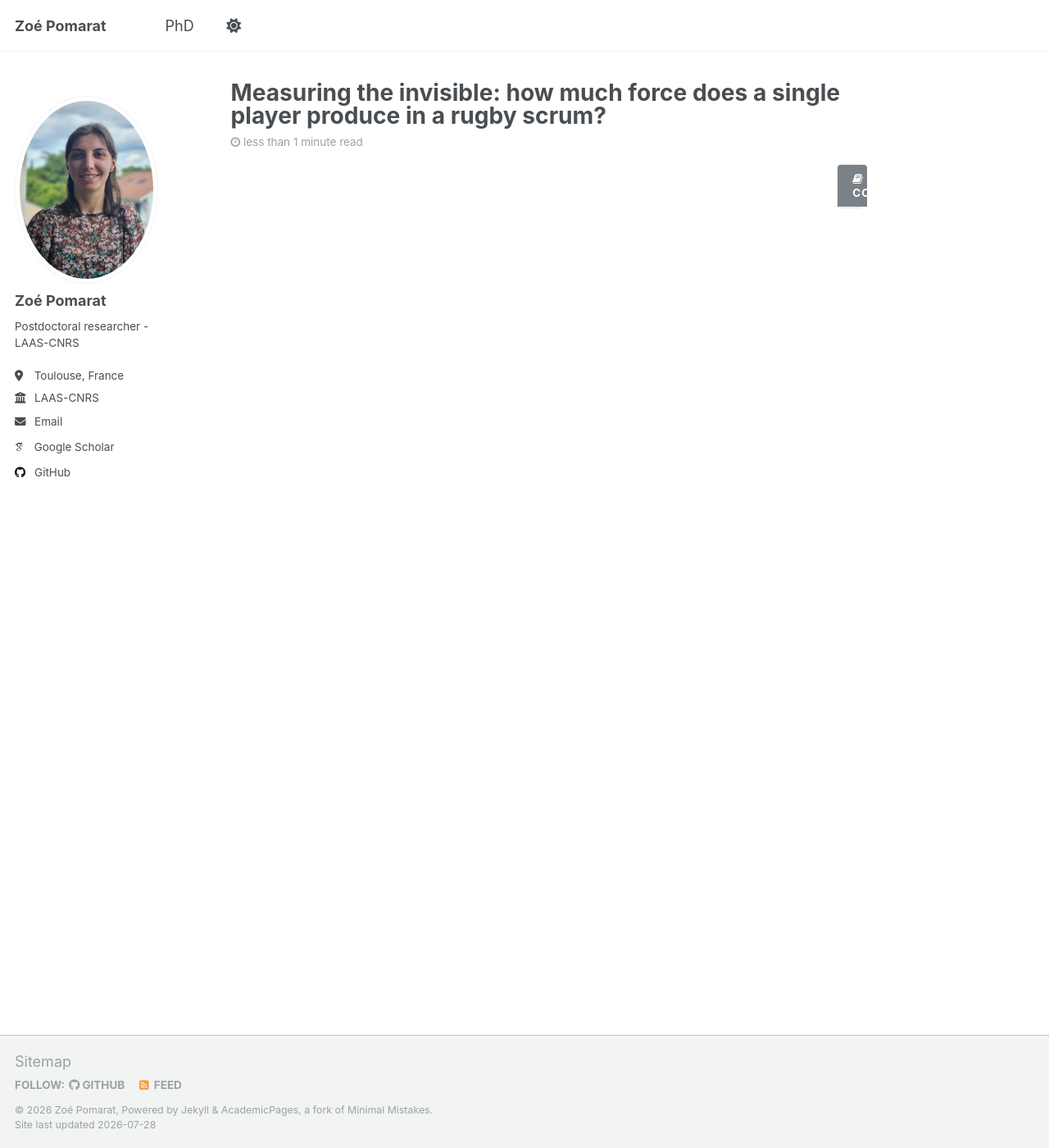
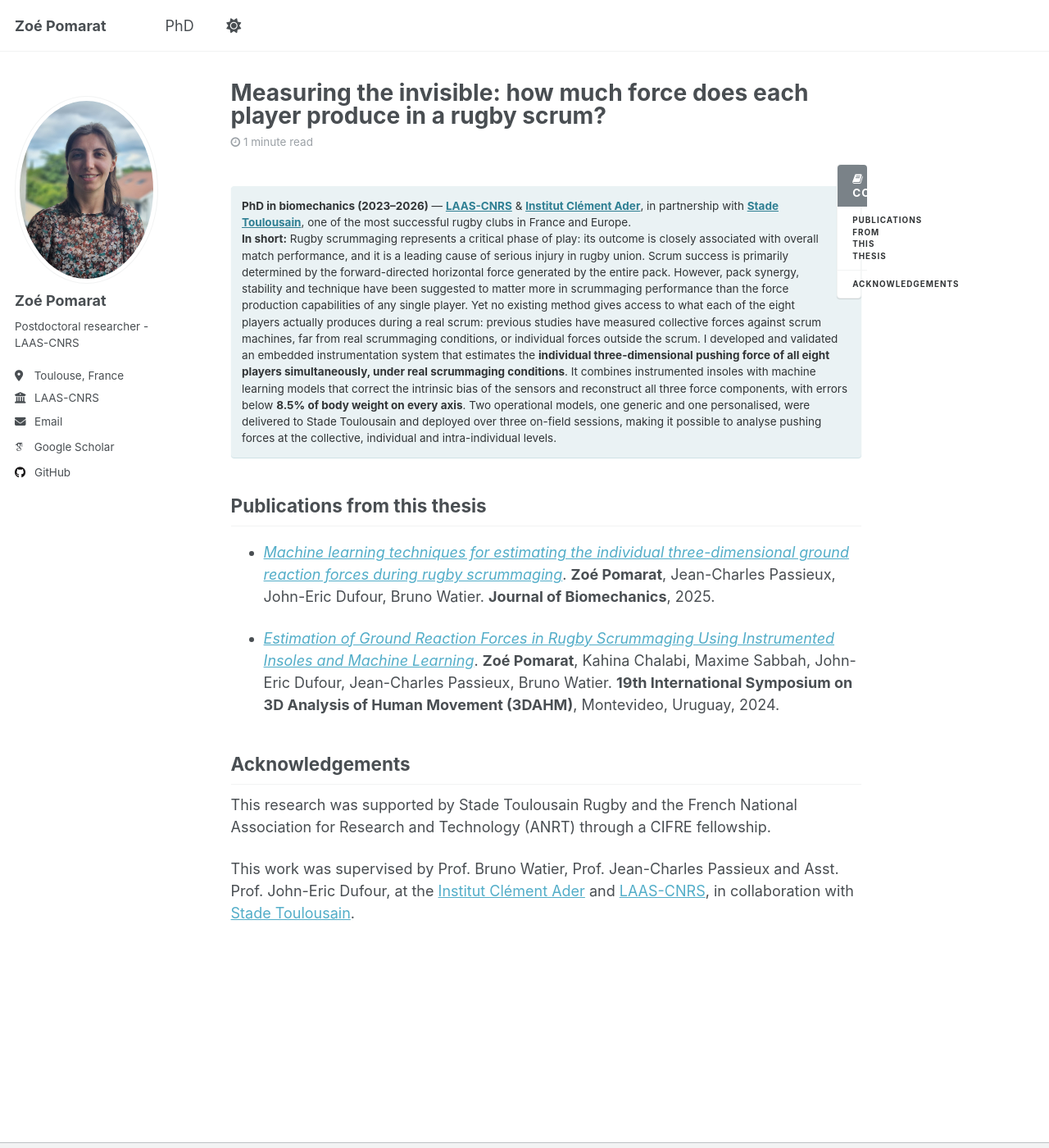
Before and after one commit to zpomarat/zpomarat.github.io, a Jekyll site: the page built from _pages/phd.md, in a window 1280 px wide and 1400 px high. Shown: the whole window at 82% size. Built offline with Jekyll 4.4.1, drawn with Linux system fonts in a browser that asks for light colours; some web fonts are replaced.

Commit message:
Abstract PhD.

```diff
--- a/_pages/phd.md
+++ b/_pages/phd.md
@@ -1,6 +1,6 @@
 ---
 permalink: /phd/
-title: "Measuring the invisible: how much force does a single player produce in a rugby scrum?"
+title: "Measuring the invisible: how much force does each player produce in a rugby scrum?"
 excerpt: "Three years of PhD research with Stade Toulousain: instrumenting elite rugby players with instrumented insoles and building machine learning models to estimate individual ground reaction forces during scrummaging."
 author_profile: true
 read_time: true
@@ -34,11 +34,12 @@ Useful snippets:
 
 {% include toc icon="book" title="Contents" %}
 
+
+**PhD in biomechanics (2023–2026)** — **[LAAS-CNRS](https://www.laas.fr/en/)** & **[Institut Clément Ader](https://institut-clement-ader.org/)**, in partnership with **[Stade Toulousain](https://www.stadetoulousain.fr/)**, one of the most successful rugby clubs in France and Europe.<br>
+**In short:** Rugby scrummaging represents a critical phase of play: its outcome is closely associated with overall match performance, and it is a leading cause of serious injury in rugby union. Scrum success is primarily determined by the forward-directed horizontal force generated by the entire pack. However, pack synergy, stability and technique have been suggested to matter more in scrummaging performance than the force production capabilities of any single player. Yet no existing method gives access to what each of the eight players actually produces during a real scrum: previous studies have measured collective forces against scrum machines, far from real scrummaging conditions, or individual forces outside the scrum. I developed and validated an embedded instrumentation system that estimates the **individual three-dimensional pushing force of all eight players simultaneously, under real scrummaging conditions**. It combines instrumented insoles with machine learning models that correct the intrinsic bias of the sensors and reconstruct all three force components, with errors below **8.5% of body weight on every axis**. Two operational models, one generic and one personalised, were delivered to Stade Toulousain and deployed over three on-field sessions, making it possible to analyse pushing forces at the collective, individual and intra-individual levels.
+{: .notice--info}
+
 <!--
-
-**PhD in biomechanics (2022–2025)** — Institut Clément Ader & LAAS-CNRS, in partnership with **[Stade Toulousain](https://www.stadetoulousain.fr/)**, one of the most successful rugby clubs in France and Europe.<br>
-**In short:** I built a measurement chain — wearable sensors, experimental protocols and machine learning models — that estimates the three-dimensional force produced by *each individual player* during a rugby scrum, in real conditions rather than in a laboratory.
-{: .notice--info}
 
 ## The context: a black box at the heart of rugby
 
@@ -139,8 +140,8 @@ Published in the *Journal of Biomechanics* (2025) and presented at the 3DAHM int
      Delete any line that overstates what you actually did, and add the tools
      and languages you really used. -->
 
+
 <!--
-
 - **Sensor instrumentation and measurement chain design** — selecting, calibrating and validating wearable sensors under extreme mechanical loads.
 - **Experimental design in an elite sport environment** — running protocols with professional athletes, where you get one attempt and no second session.
 - **Multi-system data acquisition and signal processing** — synchronising force platforms, instrumented insoles **[to complete: and motion capture, if applicable]**, segmenting and cleaning noisy real-world signals.
@@ -149,6 +150,7 @@ Published in the *Journal of Biomechanics* (2025) and presented at the 3DAHM int
 - **Communication** — peer-reviewed publications, international conferences, and translating technical results for a coaching staff.
 
 **[to complete: add your technical stack — Python, scikit-learn, PyTorch/TensorFlow, pandas, etc. — and any other language or tool you worked with.]**
+-->
 
 ## Publications from this thesis
 
@@ -166,11 +168,9 @@ Published in the *Journal of Biomechanics* (2025) and presented at the 3DAHM int
 - [Defence slides (PDF)](/files/phd-defence-slides.pdf)
 -->
 
-<!--
+
 ## Acknowledgements
 
+This research was supported by Stade Toulousain Rugby and the French National Association for Research and Technology (ANRT) through a CIFRE fellowship.
+
 This work was supervised by Prof. Bruno Watier, Prof. Jean-Charles Passieux and Asst. Prof. John-Eric Dufour, at the [Institut Clément Ader](https://institut-clement-ader.org/) and [LAAS-CNRS](https://www.laas.fr/en/), in collaboration with [Stade Toulousain](https://www.stadetoulousain.fr/).
-
-**[to complete: funding body, and the club staff / players you want to thank.]**
-
--->
```
